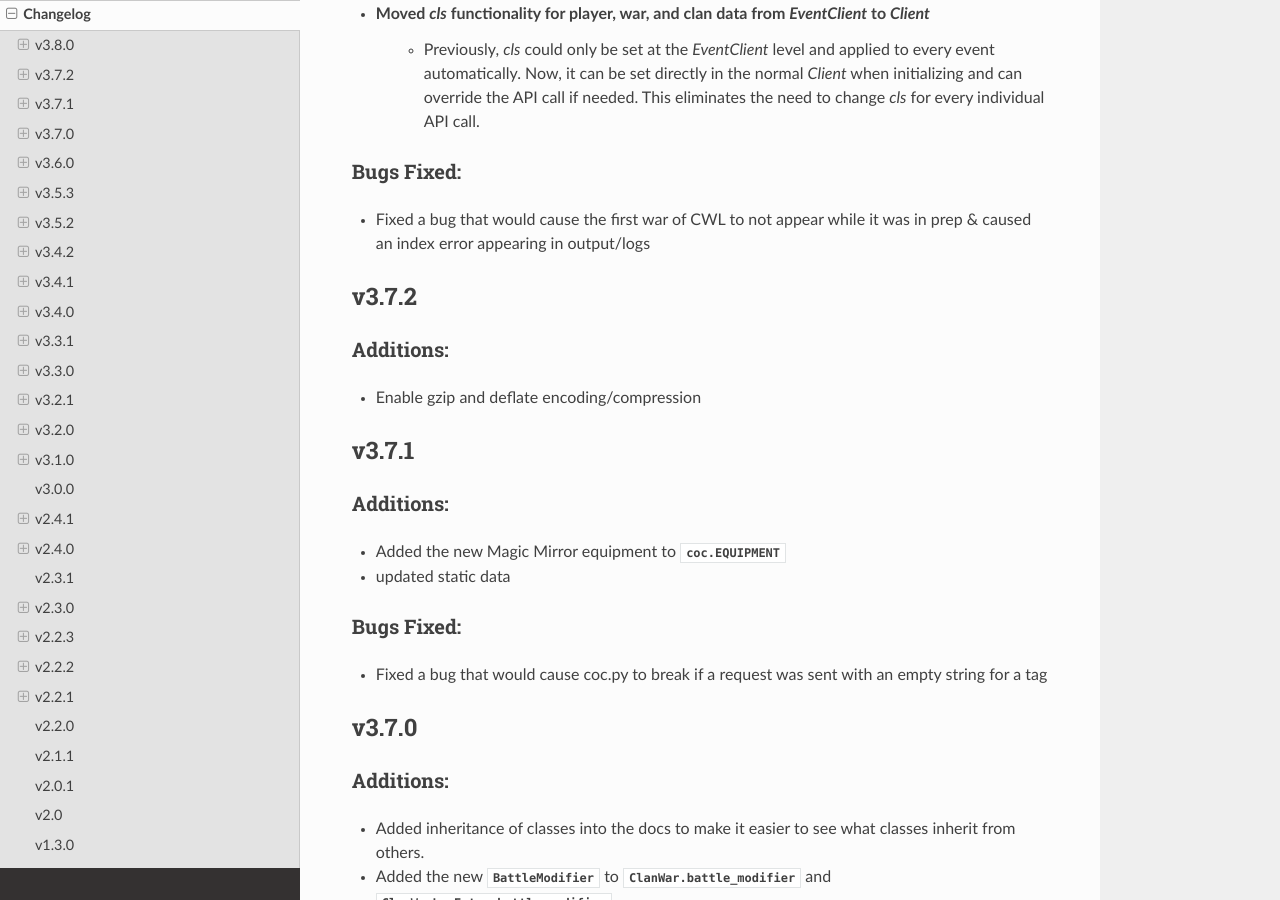
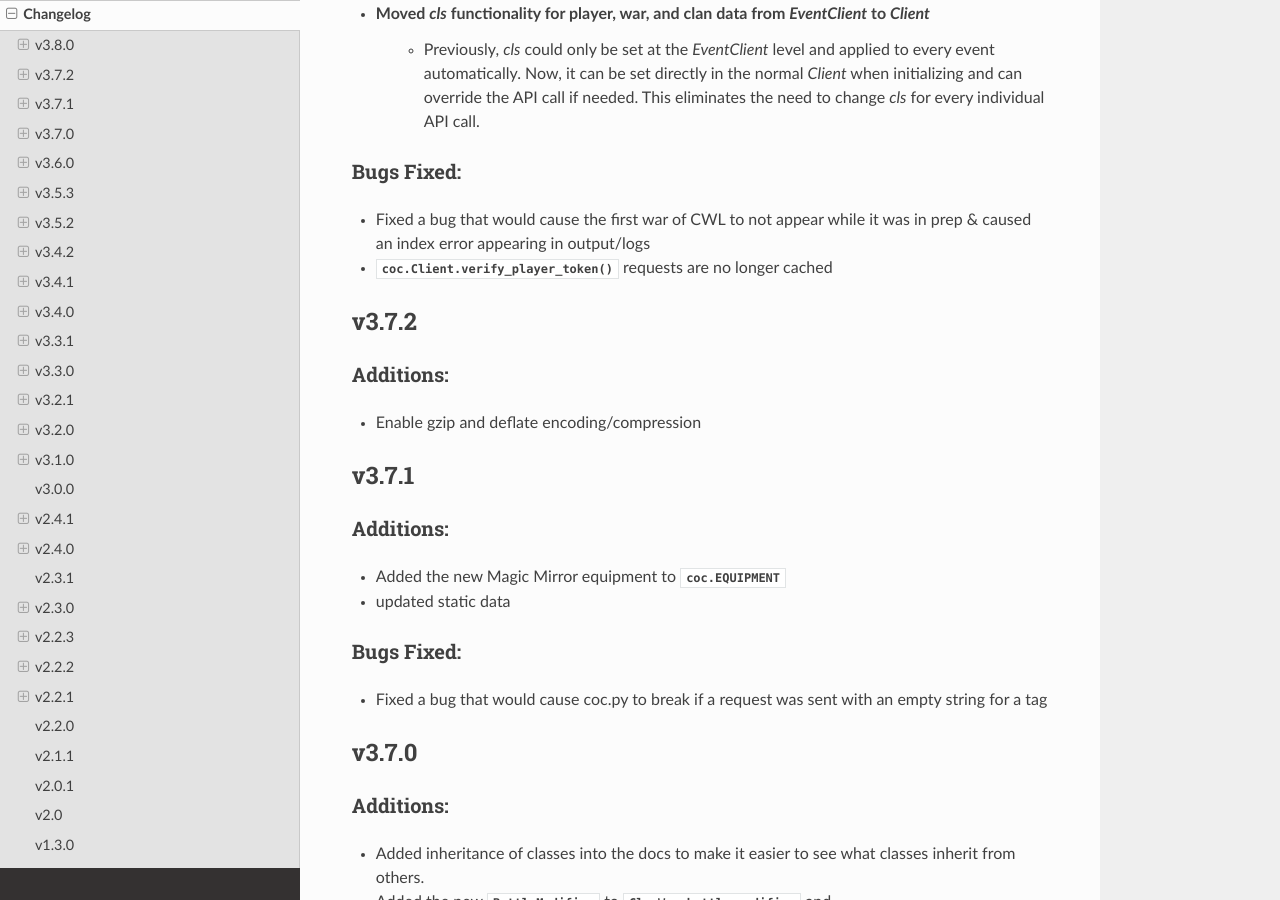
Before and after one commit to mathsman5133/coc.py, a Sphinx documentation site: the page built from docs/miscellaneous/changelog.rst, in a window 1280 px wide and 900 px high, scrolled down 655 px. Built offline with Sphinx 7.4.7 and the Read the Docs theme 3.1.0, drawn with Linux system fonts in a browser that asks for light colours.

Commit message:
update changelog

```diff
--- a/docs/miscellaneous/changelog.rst
+++ b/docs/miscellaneous/changelog.rst
@@ -26,7 +26,7 @@ Additions:
 Bugs Fixed:
 ~~~~~~~~~~~
 - Fixed a bug that would cause the first war of CWL to not appear while it was in prep & caused an index error appearing in output/logs
-
+- :func:`coc.Client.verify_player_token` requests are no longer cached
 
 v3.7.2
 ------
```
